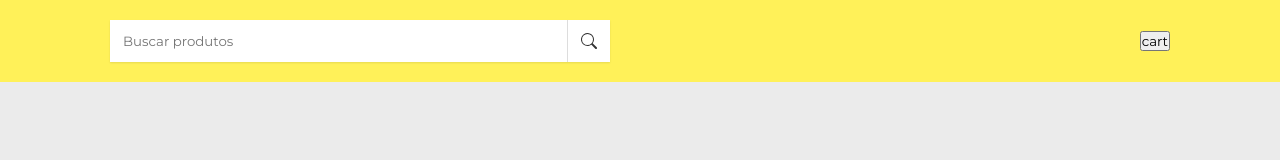
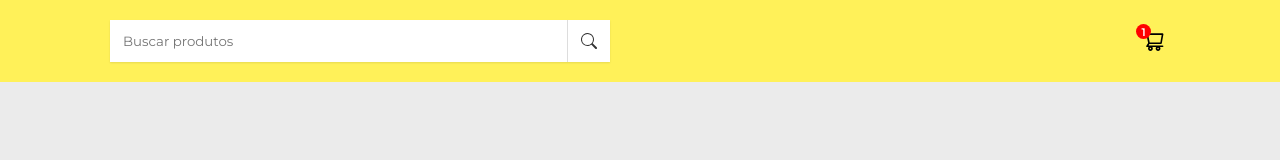
Before and after one commit to ncoladello/shopping-cart, a React (Create React App) app: page / in a window 1280 px wide. Shown: the top 160 px of the page. Built offline with nearby package versions, Linux system fonts and the light colour scheme.

Commit message:
created and added CartButton component

```diff
--- /dev/null
+++ b/src/components/CartButton/CartButton.css
@@ -0,0 +1,28 @@
+.cart__button {
+  font-size: 1.5rem;
+  display: flex;
+  align-items: center;
+  justify-content: center;
+  padding: 5px;
+  border: none;
+  background: none;
+  cursor: pointer;
+  position: relative;
+  margin-left: 20px;
+}
+
+.cart-status {
+  background-color: red;
+  width: 15px;
+  height: 15px;
+  position: absolute;
+  top: 0;
+  left: 0;
+  color: white;
+  font-size: 11px;
+  font-weight: 600;
+  border-radius: 15px;
+  display: flex;
+  align-items: center;
+  justify-content: center;
+}
--- /dev/null
+++ b/src/components/CartButton/CartButton.jsx
@@ -0,0 +1,23 @@
+import React from 'react';
+
+import {AiOutlineShoppingCart} from 'react-icons/ai';
+
+import './CartButton.css';
+
+function CartButton(){
+  return(
+    <button type="button" className="cart__button">
+      <AiOutlineShoppingCart/>
+      <span className="cart-status">1</span>
+    </button>
+  );
+
+}
+
+
+
+
+
+
+
+export default CartButton;
--- a/src/components/Header/Header.jsx
+++ b/src/components/Header/Header.jsx
@@ -1,5 +1,6 @@
 import React from 'react';
 import SearchBar from '../SearchBar/SearchBar';
+import CartButton from '../CartButton/CartButton';
 
 import './Header.css';
 
@@ -10,7 +11,7 @@
       <div className="container" >
 
         <SearchBar />
-        <button>cart</button>
+        <CartButton/>
 
       </div>
     </header>
```
